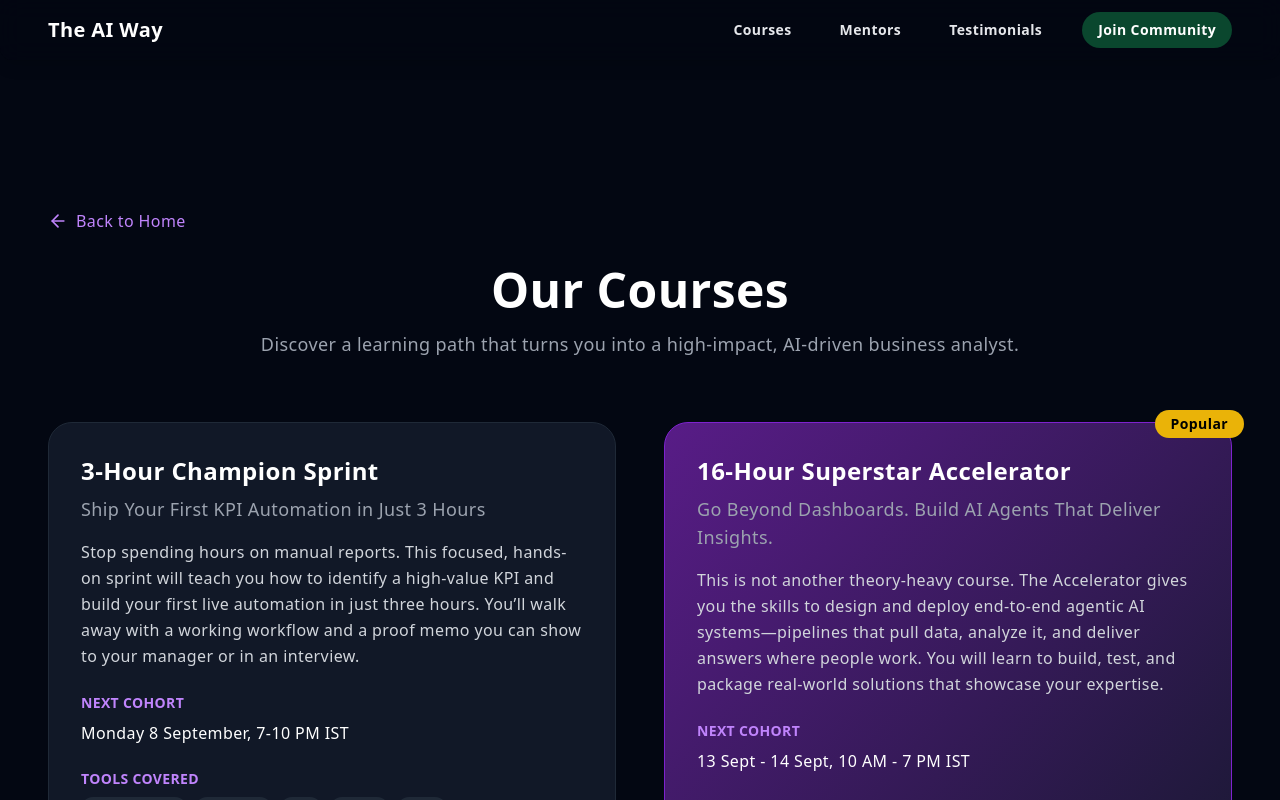
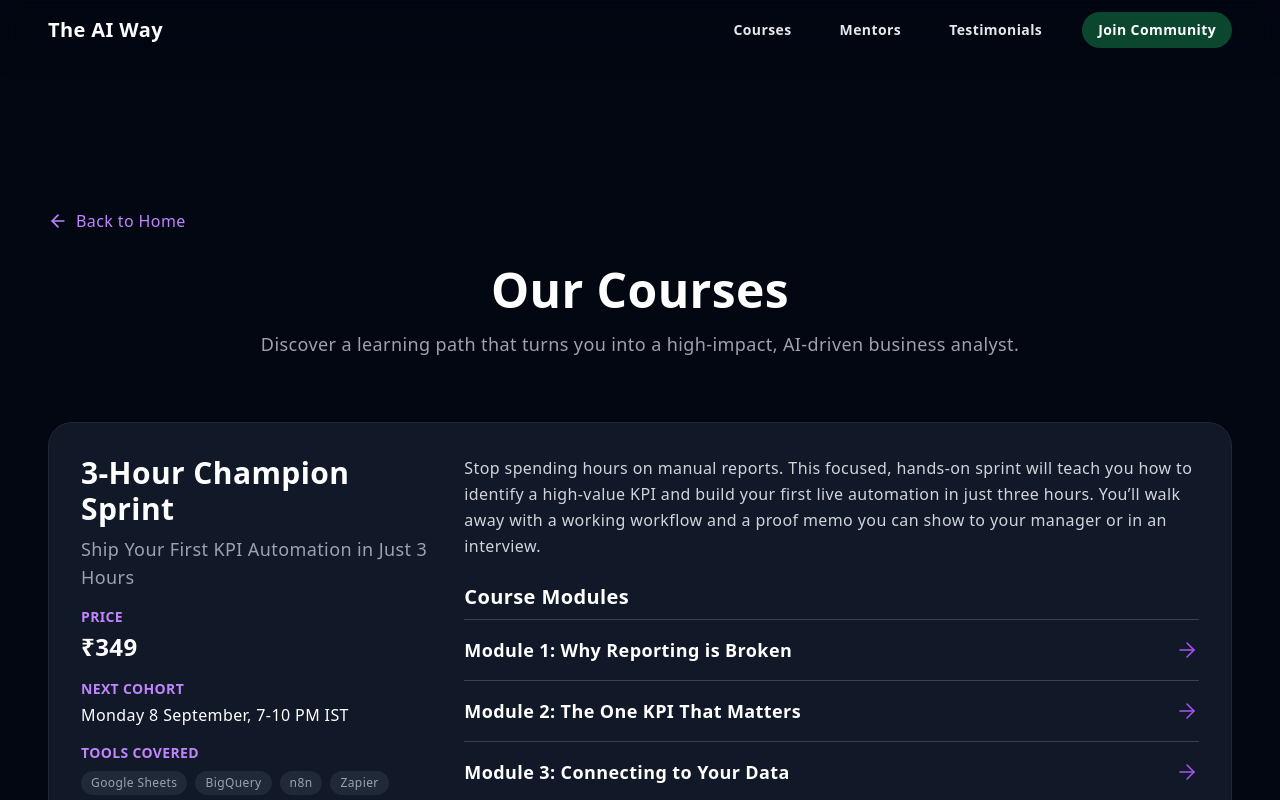
Before and after one commit to Rwitapa/the_ai_way_gemini, a Next.js app: page / in a window 1280 px wide. Both pictures are taken after a click on the button "Learn The AI Way". Shown: the top 800 px of the page. Built offline with nearby package versions, Linux system fonts and the light colour scheme.

Commit message:
Update index.jsx

```diff
--- a/pages/index.jsx
+++ b/pages/index.jsx
@@ -293,83 +293,101 @@ const courseData = {
   },
 };
 
-// Component for the dedicated courses page
+// Component for the dedicated courses page - REDESIGNED
 const CoursesPage = ({ onBack }) => {
   const [openModule, setOpenModule] = useState(null);
 
-  const toggleModule = (moduleTitle) => {
-    setOpenModule(openModule === moduleTitle ? null : moduleTitle);
+  const toggleModule = (courseTitle, moduleTitle) => {
+    const identifier = `${courseTitle}-${moduleTitle}`;
+    setOpenModule(openModule === identifier ? null : identifier);
   };
 
-  const renderModules = (modules) => {
-    return modules.map((module, index) => (
+  const CourseSection = ({ course, isPopular = false, paymentUrl }) => (
+    <motion.div
+      className={`bg-gray-900 rounded-3xl p-6 md:p-8 border ${isPopular ? 'border-purple-700' : 'border-gray-800'} mb-12`}
+      initial={{ opacity: 0, y: 50 }}
+      animate={{ opacity: 1, y: 0 }}
+      transition={{ duration: 0.5 }}
+    >
+      <div className="grid grid-cols-1 md:grid-cols-3 gap-8">
+        {/* Left Side: Details */}
+        <div className="md:col-span-1">
+          <h2 className="text-3xl font-bold text-white mb-2">{course.title}</h2>
+          {isPopular && (
+            <span className="inline-block bg-yellow-500 text-black font-bold text-xs px-3 py-1 rounded-full mb-4">
+              Popular
+            </span>
+          )}
+          <p className="text-lg text-gray-400 mb-4">{course.subtitle}</p>
+          <div className="space-y-4">
+            <div>
+              <h4 className="text-sm font-semibold text-purple-400 uppercase tracking-wide mb-1">Price</h4>
+              <p className="text-white text-2xl font-bold">{course.price}</p>
+            </div>
+            <div>
+              <h4 className="text-sm font-semibold text-purple-400 uppercase tracking-wide mb-1">Next Cohort</h4>
+              <p className="text-white text-base">
+                {course.title === '3-Hour Champion Sprint' ? `${getNextDayOfWeek([1, 3, 5])}, 7-10 PM IST` : `${getNextAlternateWeekend()}, 10 AM - 7 PM IST`}
+              </p>
+            </div>
+            <div>
+              <h4 className="text-sm font-semibold text-purple-400 uppercase tracking-wide mb-2">Tools Covered</h4>
+              <div className="flex flex-wrap gap-2">
+                {course.tools.map((tool, index) => (
+                  <span key={index} className="bg-gray-800 text-gray-400 text-xs font-medium px-2.5 py-1 rounded-full">{tool}</span>
+                ))}
+              </div>
+            </div>
+          </div>
+          <motion.a
+            href={paymentUrl}
+            target="_blank"
+            rel="noopener noreferrer"
+            className="mt-8 w-full block py-3 px-6 text-center rounded-full bg-purple-600 text-white font-semibold"
+            whileHover={{ scale: 1.05 }}
+            whileTap={{ scale: 0.95 }}
+          >
+            Enroll Now
+          </motion.a>
+        </div>
+
+        {/* Right Side: Modules */}
+        <div className="md:col-span-2">
+          <p className="text-gray-300 mb-6">{course.description}</p>
+          <h3 className="text-xl font-bold text-white mb-2">Course Modules</h3>
+          <div className="border-t border-gray-700">
+            {course.modules.map((module, index) => (
               <div key={index} className="border-b border-gray-700 py-4">
                 <div
                   className="flex justify-between items-center cursor-pointer"
-          onClick={() => toggleModule(module.title)}
+                  onClick={() => toggleModule(course.title, module.title)}
                 >
                   <h4 className="text-lg font-semibold text-white">{module.title}</h4>
                   <Icon
                     name="arrow-left"
                     size={24}
-            className={`text-purple-500 transform transition-transform duration-300 ${openModule === module.title ? '-rotate-90' : 'rotate-180'
-              }`}
+                    className={`text-purple-500 transform transition-transform duration-300 ${openModule === `${course.title}-${module.title}` ? '-rotate-90' : 'rotate-180'}`}
                     strokeWidth={1.5}
                   />
                 </div>
-        {openModule === module.title && (
-          <p className="mt-2 text-gray-400">{module.summary}</p>
+                <AnimatePresence>
+                  {openModule === `${course.title}-${module.title}` && (
+                    <motion.p
+                      initial={{ opacity: 0, height: 0 }}
+                      animate={{ opacity: 1, height: 'auto' }}
+                      exit={{ opacity: 0, height: 0 }}
+                      className="mt-2 text-gray-400 overflow-hidden"
+                    >
+                      {module.summary}
+                    </motion.p>
                   )}
+                </AnimatePresence>
               </div>
-    ));
-  };
-
-  const renderCourseCard = (course, isPopular = false) => (
-    <div className={`bg-gray-900 rounded-3xl p-8 border border-gray-800 flex flex-col justify-between ${isPopular ? 'border-purple-700 bg-gradient-to-br from-purple-900 to-gray-900' : ''}`}>
-      {isPopular && (
-        <div className="absolute top-0 right-0 -mt-3 -mr-3 px-4 py-1 bg-yellow-500 text-black font-bold rounded-full text-sm">
-          Popular
-        </div>
-      )}
-      <div>
-        <h3 className="text-2xl font-bold text-white mb-2">{course.title}</h3>
-        <p className="text-lg text-gray-400 mb-4">{course.subtitle}</p>
-        <p className="text-gray-300 mb-6">{course.description}</p>
-
-        {/* Next Cohort Dates */}
-        <div className="mb-6">
-          <h4 className="text-sm font-semibold text-purple-400 uppercase tracking-wide mb-2">Next Cohort</h4>
-          {course.title === '3-Hour Champion Sprint' ? (
-            <p className="text-white text-base">{getNextDayOfWeek([1, 3, 5])}, 7-10 PM IST</p>
-          ) : (
-            <p className="text-white text-base">{getNextAlternateWeekend()}, 10 AM - 7 PM IST</p>
-          )}
-        </div>
-
-        <h4 className="text-sm font-semibold text-purple-400 uppercase tracking-wide mb-2">Tools Covered</h4>
-        <div className="flex flex-wrap gap-2 mb-6">
-          {course.tools.map((tool, index) => (
-            <span key={index} className="bg-gray-800 text-gray-400 text-xs font-medium px-2.5 py-1 rounded-full">{tool}</span>
             ))}
-        </div>
-
-        <div className="text-white font-bold text-2xl mb-8">
-          {course.price}
-        </div>
-
-        <div className="space-y-4">
-          {course.title === '3-Hour Champion Sprint' ? (
-            <a href={RAZORPAY_PAYMENT_URL} target="_blank" rel="noopener noreferrer" className="w-full block py-3 px-6 text-center rounded-full bg-purple-600 text-white font-semibold hover:bg-purple-700 transition-colors">
-              Enroll Now
-            </a>
-          ) : (
-            <a href={SUPERSTAR_ACCELERATOR_URL} target="_blank" rel="noopener noreferrer" className="w-full block py-3 px-6 text-center rounded-full bg-purple-600 text-white font-semibold hover:bg-purple-700 transition-colors">
-              Enroll Now
-            </a>
-          )}
           </div>
         </div>
       </div>
+    </motion.div>
   );
 
   return (
@@ -385,33 +403,14 @@ const CoursesPage = ({ onBack }) => {
           </p>
         </div>
 
-        {/* Courses Overview - Updated for mobile-first stacking */}
-        <div className="grid grid-cols-1 md:grid-cols-2 gap-12 mb-20">
-          {renderCourseCard(courseData.sprint)}
-          <div className="relative">
-            {renderCourseCard(courseData.accelerator, true)}
-          </div>
-        </div>
+        <CourseSection course={courseData.sprint} paymentUrl={RAZORPAY_PAYMENT_URL} />
+        <CourseSection course={courseData.accelerator} isPopular={true} paymentUrl={SUPERSTAR_ACCELERATOR_URL} />
 
-        <div className="max-w-4xl mx-auto">
-          <h2 className="text-3xl md:text-4xl font-bold text-white mb-8 text-center">Sneak Peek: What You'll Learn</h2>
-          <div className="bg-gray-900 rounded-3xl p-6 md:p-8 border border-gray-800 mb-12">
-            <h3 className="text-xl font-bold text-white mb-4 flex items-center">
-              <Icon name="play-circle" size={24} className="mr-2 text-purple-400" /> 3-Hour Champion Sprint
-            </h3>
-            {renderModules(courseData.sprint.modules)}
-          </div>
-          <div className="bg-gray-900 rounded-3xl p-6 md:p-8 border border-purple-700">
-            <h3 className="text-xl font-bold text-white mb-4 flex items-center">
-              <Icon name="play-circle" size={24} className="mr-2 text-purple-400" /> 16-Hour Superstar Accelerator
-            </h3>
-            {renderModules(courseData.accelerator.modules)}
-          </div>
-        </div>
       </div>
     </div>
   );
 };
+
 
 // This is the main App component that contains the entire website.
 const App = () => {
```
Lines whose indentation alone changed are shown as unchanged.
